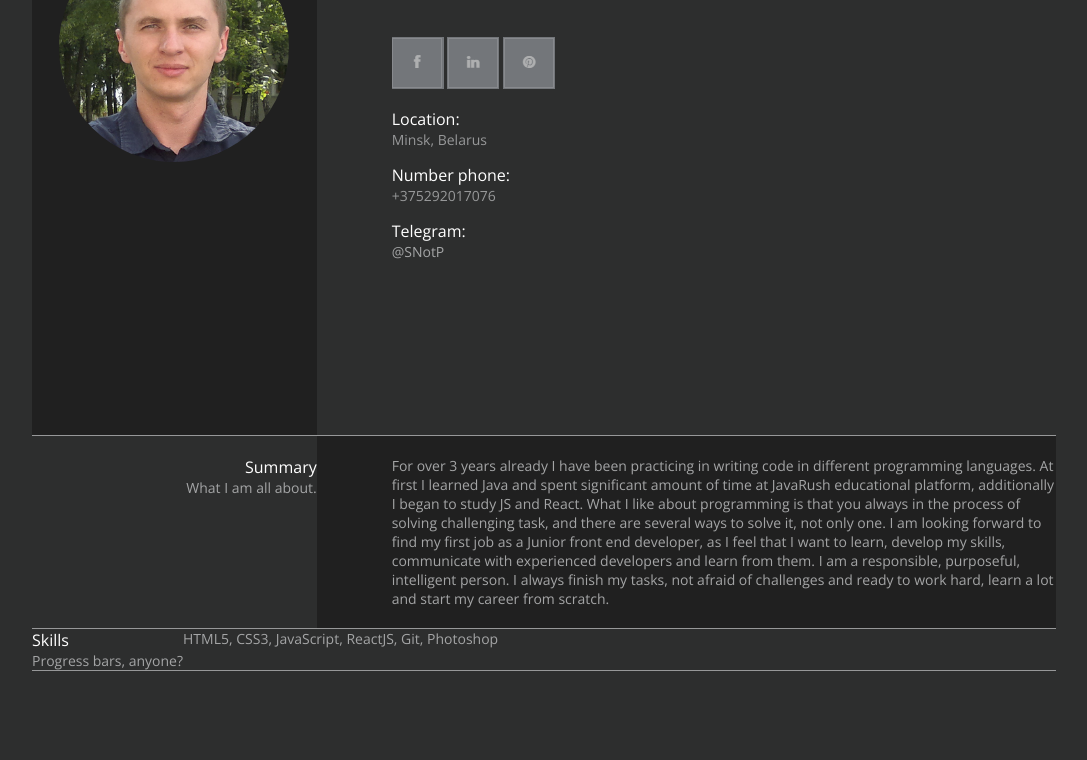
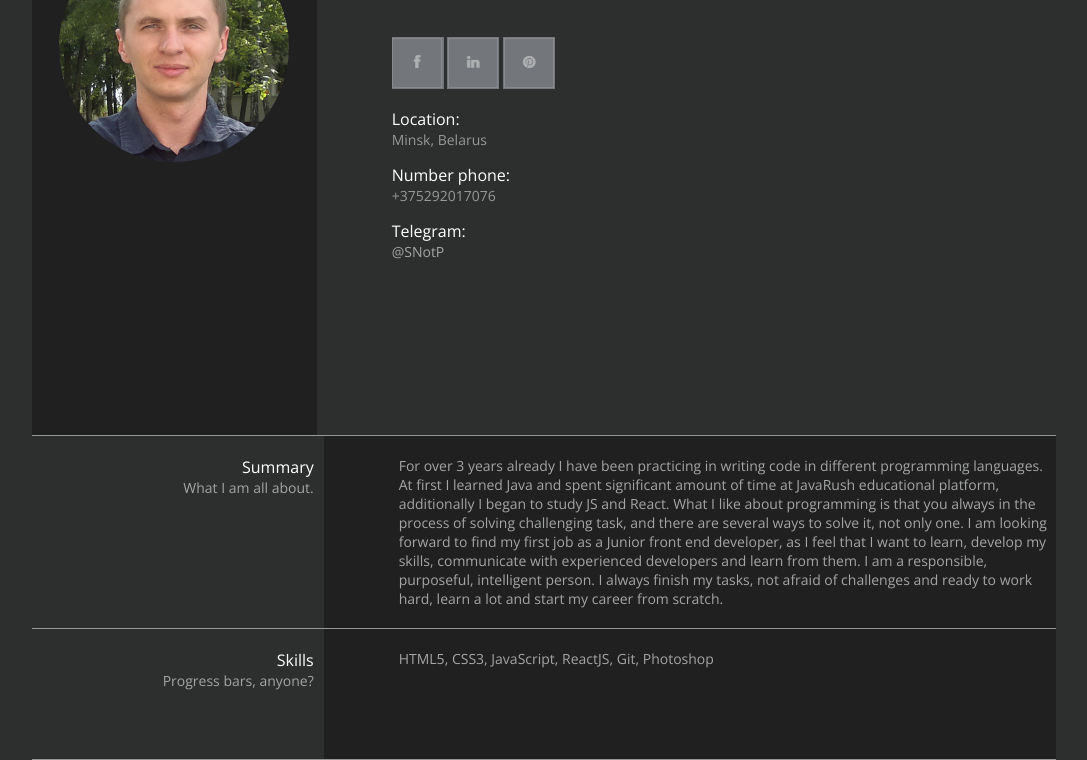
Before and after one commit to SBurnt/rsschool-codejam1-cv, a plain HTML site: page index.html in a window 1280 px wide. Shown: the part 341-1101 px from the top of the page, without its empty margins (96-1183 px from the left). Before the commit the page ends 1012 px from the top, so only its background shows below. Drawn offline with nearby package versions, Linux system fonts and the light colour scheme.

Commit message:
style: formatting

```diff
--- a/styles/style.css
+++ b/styles/style.css
@@ -120,17 +120,18 @@ h3 {
 	border-bottom: solid 1px #979899;
 	display: flex;
 	flex-direction: row;
+	min-height: 130px;
 }
 
-.summary-heading {
-	padding: 20px 0;
+.summary-heading, .skills-heading {
+	padding: 20px 10px 0 0;
 	width: 30%;
 	display: flex;
 	flex-direction: column;
 	align-items: flex-end;
 }
 
-.summary-text {
+.summary-text, .skills-text {
 	padding: 20px 0 20px 75px;
 	width: 70%;
 	background: #202020;
```
